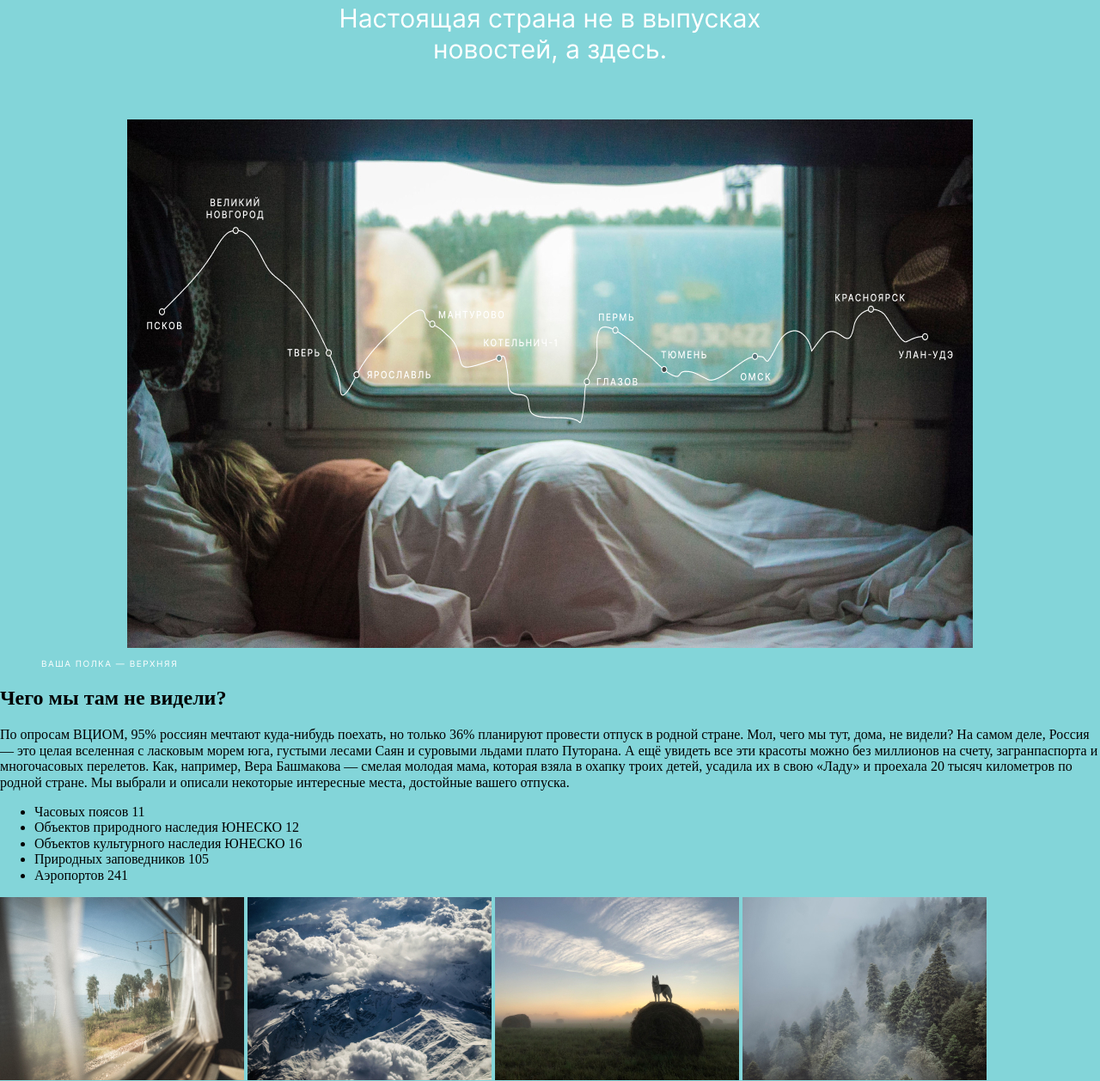
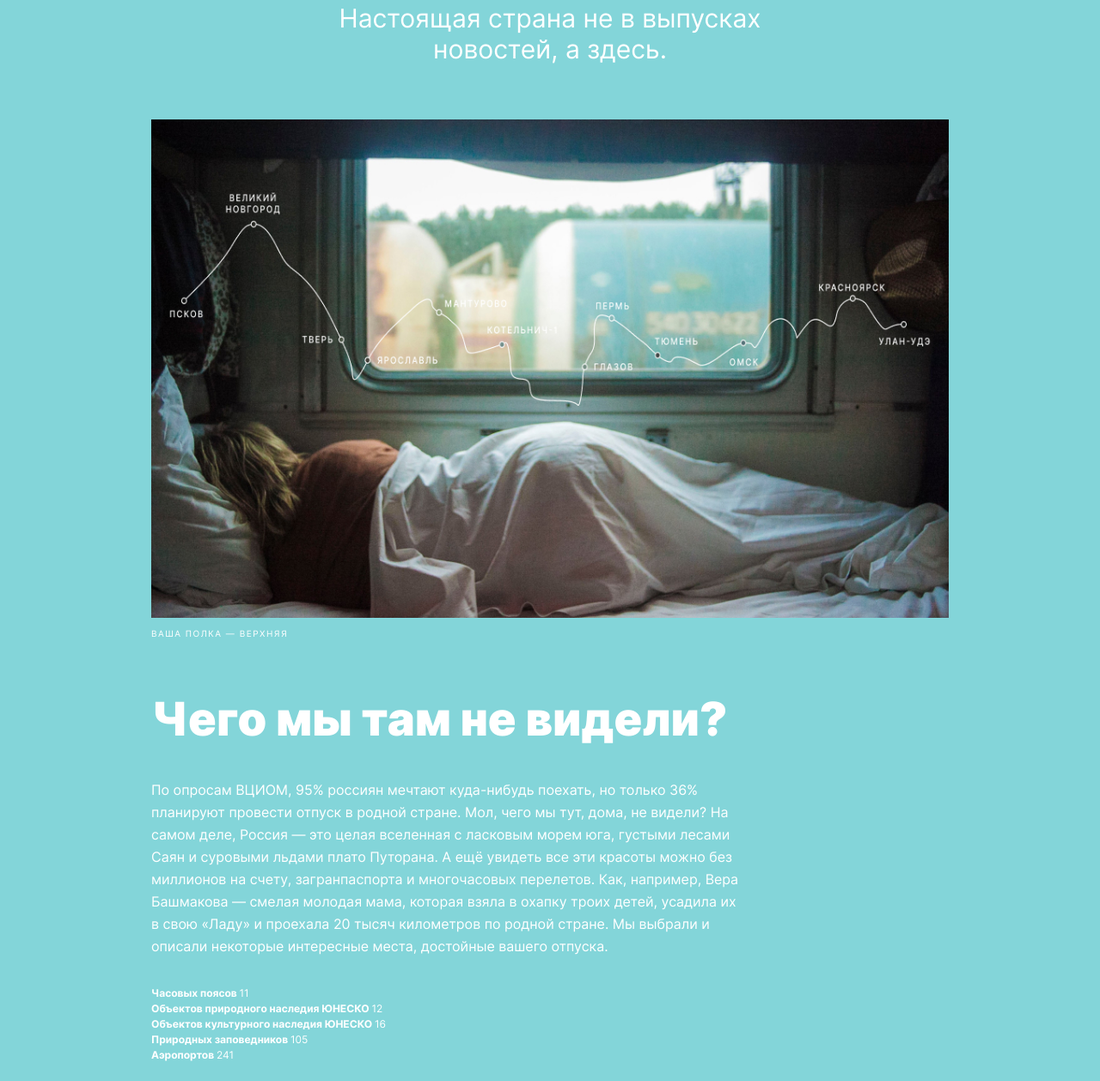
Before and after one commit to Nardosha/russian-travel, a plain HTML site: page index.html in a window 1280 px wide. Shown: the part 361-1619 px from the top of the page at 86% size. Drawn offline with Linux system fonts and the light colour scheme; files whose address does not match are found by name.

Commit message:
feat: add intro section styles. Fix lead styles

```diff
--- /dev/null
+++ b/blocks/intro/__list-count/intro__list-count.css
@@ -0,0 +1,3 @@
+.intro__list-count {
+    font-weight: 400;
+}
--- /dev/null
+++ b/blocks/intro/__list-item/intro__list-item.css
@@ -0,0 +1,8 @@
+.intro__list-item {
+    font-weight: 700;
+    font-size: 12px;
+    line-height: 150%;
+    list-style: none;
+    margin: 0;
+    padding: 0;
+}
--- /dev/null
+++ b/blocks/intro/__list/intro__list.css
@@ -0,0 +1,4 @@
+.intro__list {
+    padding: 0;
+    margin: 0;
+}
--- /dev/null
+++ b/blocks/intro/__text/intro__text.css
@@ -0,0 +1,12 @@
+.intro__text {
+    line-height: 163%;
+    padding: 0;
+    margin: 0 0 34px 0;
+}
+
+@media (min-width: 768px) {
+    .intro__text {
+        max-width: 690px;
+        margin: 0 0 33px 0;
+    }
+}
--- /dev/null
+++ b/blocks/intro/__title/intro__title.css
@@ -0,0 +1,14 @@
+.intro__title {
+    font-weight: 900;
+    font-size: 32px;
+    line-height: 35px;
+    padding: 0;
+    margin: 0 0 40px 0;
+}
+
+@media (min-width: 768px) {
+    .intro__title {
+        font-size: 54px;
+        line-height: 107%;
+    }
+}
--- /dev/null
+++ b/blocks/intro/intro.css
@@ -0,0 +1,25 @@
+.intro {
+    box-sizing: border-box;
+    font-family: 'Inter', sans-serif;
+    font-style: normal;
+    font-weight: 400;
+    font-size: 16px;
+    line-height: 109%;
+    color: #fff;
+    padding: 0 16px;
+}
+
+@media (min-width: 768px) {
+    .intro {
+        padding: 0 24px;
+    }
+}
+
+@media (min-width: 1024px) {
+    .intro {
+        max-width: 928px;
+        margin-right: auto;
+        margin-left: auto;
+        padding: 0;
+    }
+}
--- a/blocks/lead/__image/lead__image.css
+++ b/blocks/lead/__image/lead__image.css
@@ -1,15 +1,9 @@
 .lead__image {
     width: 100%;
     height: 100%;
-    /*max-width: 320px;*/
+    position: relative;
     object-fit: cover;
     margin: 0 0 8px 0;
-}
-
-@media (min-width: 768px) {
-    .lead__image {
-        max-width: 768px;
-    }
 }
 
 @media (min-width: 1024px) {
--- a/blocks/lead/__text/lead__text.css
+++ b/blocks/lead/__text/lead__text.css
@@ -10,12 +10,12 @@
 
 @media (min-width: 768px) {
     .lead__text {
-        margin: 0 0 0 24px;
+        margin: 0 24px;
     }
 }
 
 @media (min-width: 1024px) {
     .lead__text {
-        margin: 0 0 0 48px;
+        margin: 0;
     }
 }
--- a/blocks/lead/lead.css
+++ b/blocks/lead/lead.css
@@ -5,3 +5,18 @@
     font-weight: 400;
     text-align: center;
 }
+
+@media (min-width: 1024px) {
+    .lead {
+        padding: 0 48px;
+        max-width: 928px;
+        margin-left: auto;
+        margin-right: auto;
+    }
+}
+
+@media (min-width: 1280px) {
+    .lead {
+        padding: 0 148px;
+    }
+}
--- a/blocks/main/__intro/main__intro.css
+++ b/blocks/main/__intro/main__intro.css
@@ -0,0 +1,15 @@
+.main__intro {
+    margin-bottom: 64px;
+}
+
+@media (min-width: 768px) {
+    .main__intro {
+        margin-bottom: 88px;
+    }
+}
+
+@media (min-width: 1024px) {
+    .main__intro {
+        margin-bottom: 92px;
+    }
+}
--- a/blocks/main/__lead/main__lead.css
+++ b/blocks/main/__lead/main__lead.css
@@ -1,5 +1,18 @@
 .main__lead {
     margin-top: 48px;
+    margin-bottom: 64px;
+}
+
+@media (min-width: 768px) {
+    .main__intro {
+        margin-bottom: 88px;
+    }
+}
+
+@media (min-width: 1024px) {
+    .main__intro {
+        margin-bottom: 92px;
+    }
 }
 
 @media (min-width: 1280px) {
--- a/index.html
+++ b/index.html
@@ -27,7 +27,7 @@
     </header>
 
       <main class="main">
-        <section class="lead main__lead">
+        <section class="main__lead lead">
             <h1 class="lead__title">Путешествия
                 <br/>
                 по России</h1>
@@ -43,8 +43,8 @@
                 <p class="lead__text">ваша полка — верхняя</p>
         </section>
 
-        <section class="intro">
-            <h2 class="intro">Чего мы там не видели?</h2>
+        <section class="main__intro intro">
+            <h2 class="intro__title">Чего мы там не видели?</h2>
             <p class="intro__text">По опросам ВЦИОМ, 95% россиян мечтают куда-нибудь поехать, но только 36%
                 планируют провести отпуск в родной стране. Мол, чего мы тут, дома, не видели? На самом деле, Россия —
                 это целая вселенная с ласковым морем юга, густыми лесами Саян и суровыми льдами плато Путорана. А ещё
--- a/pages/style.css
+++ b/pages/style.css
@@ -16,6 +16,7 @@
 /* ----- MAIN ----- */
 @import '../blocks/main/main.css';
 @import '../blocks/main/__lead/main__lead.css';
+@import '../blocks/main/__intro/main__intro.css';
 
 
 /* ----- Lead ----- */
@@ -24,3 +25,11 @@
 @import '../blocks/lead/__subtitle/lead__subtitle.css';
 @import '../blocks/lead/__image/lead__image.css';
 @import '../blocks/lead/__text/lead__text.css';
+
+/* ----- Intro ----- */
+@import '../blocks/intro/intro.css';
+@import '../blocks/intro/__title/intro__title.css';
+@import '../blocks/intro/__text/intro__text.css';
+@import '../blocks/intro/__list/intro__list.css';
+@import '../blocks/intro/__list-item/intro__list-item.css';
+@import '../blocks/intro/__list-count/intro__list-count.css';
```
Lines whose indentation alone changed are shown as unchanged.
